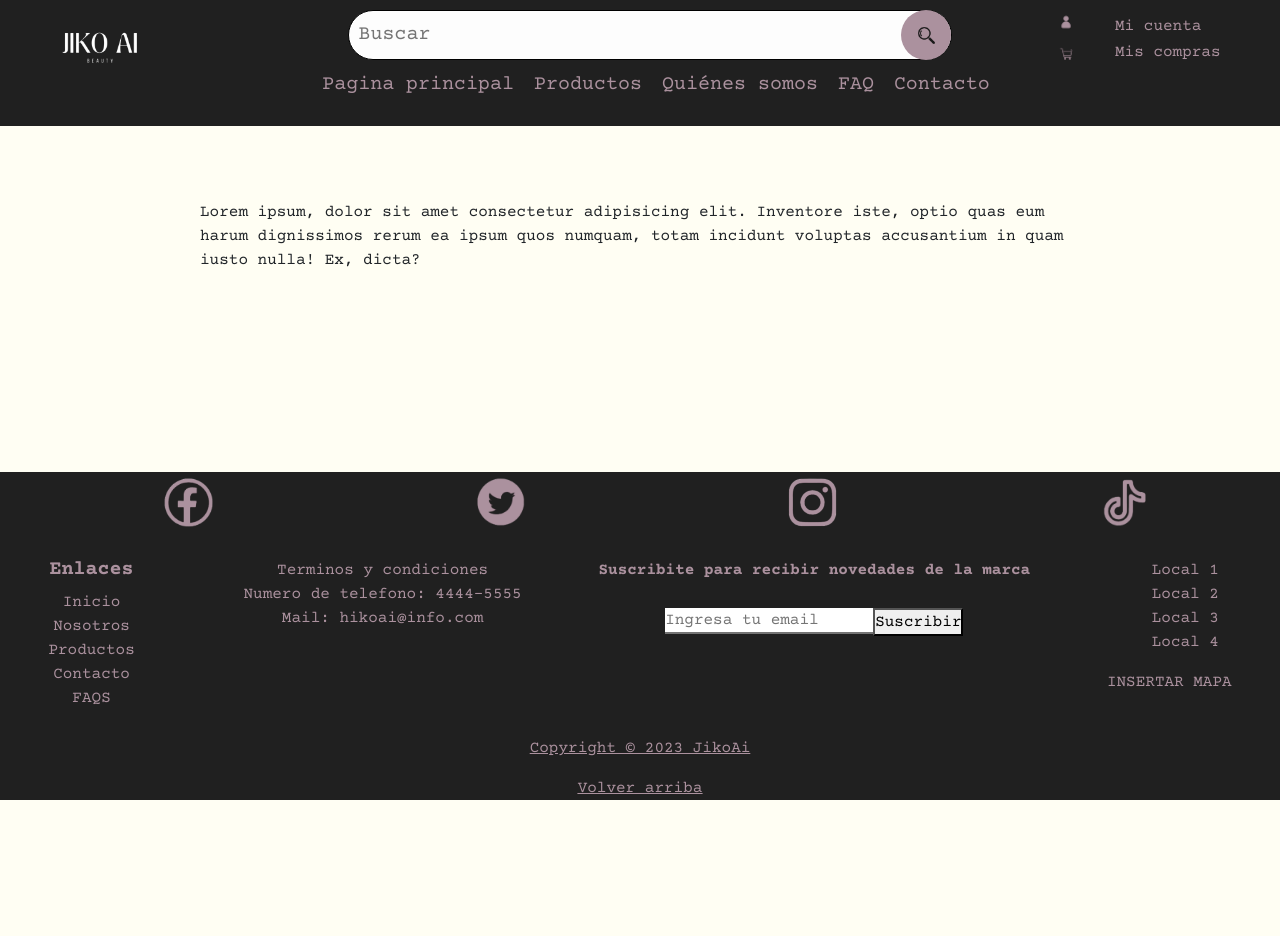
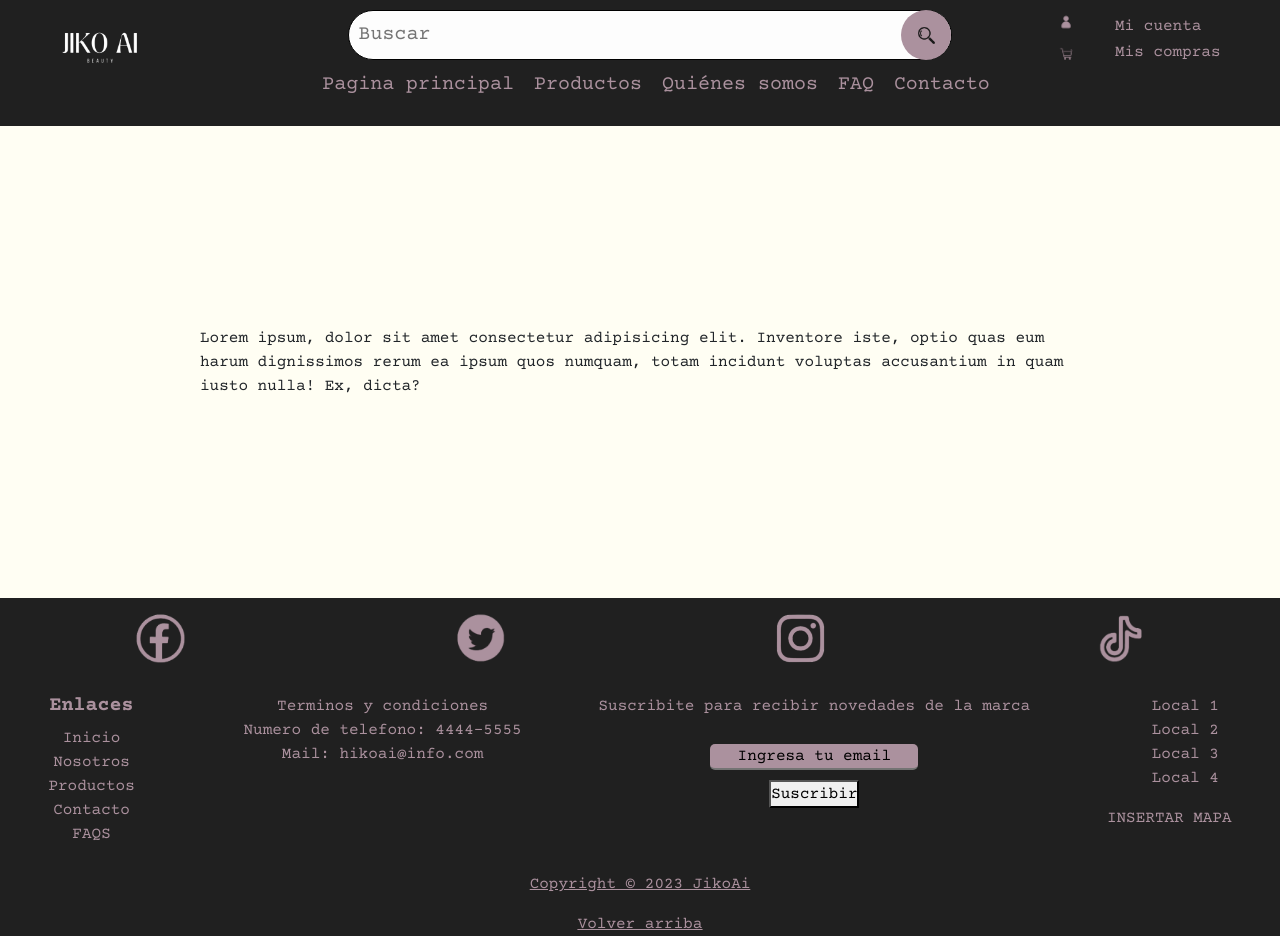
Before and after one commit to StefaniaScuncia/Jiko-Ai-Marca-de-Maquillaje, a plain HTML site: page pages/nosotros.html in a window 1280 px wide. Before the commit the page ends 800 px from the top, so only its background shows below. Drawn offline with nearby package versions, Linux system fonts and the light colour scheme.

Commit message:
Cambios en mail

```diff
--- a/css/style.css
+++ b/css/style.css
@@ -22,7 +22,6 @@ body {
 header {
     font-family: 'Courier Prime', monospace;
     background-color: #202020;
-    position: fixed;
     width: 100%;
     left: 0;
     display: grid;
@@ -262,12 +261,16 @@ footer {
     max-width: 100%;
 }
 
+.logoredes {
+    padding-top: 10px;
+}
+
 .logoredes ul {
     list-style: none;
     display: flex;
-    justify-content: center;
     flex-direction: row;
     justify-content: space-around;
+    padding: 0;
 }
 
 .logoredes ul img {
@@ -310,16 +313,28 @@ footer {
     color: #ab919e;
 }
 
-.mail {
-    color: #ab919e;
-    font-weight: bold;
+.mail form {
+    display: flex;
+    align-items: center;
+    justify-content: center;
+    margin: 10px;
+    flex-direction: column;
 }
 
-.mail form {
-    display: flex;
-    align-items: flex-start;
-    justify-content: center;
-    padding-top: 10px;
+form div {
+    margin: 10px 0 10px 0;
+        width: 80%;
+}
+
+#email {
+    width: 100%;
+    border-radius: 5px;
+    background: #ab919e;
+}
+
+#email::placeholder {
+    color: black;
+    text-align: center;
 }
 
 .locales ul {
--- a/pages/nosotros.html
+++ b/pages/nosotros.html
@@ -58,9 +58,9 @@
 
             <nav id="navbarDesktop">
                 <ul>
-                    <li><a href="#">Pagina principal</a></li>
+                    <li><a href="../index.html">Pagina principal</a></li>
                     <li><a href="../pages/productos.html">Productos</a></li>
-                    <li><a href="../pages/nosotros.html">Quiénes somos</a></li>
+                    <li><a href="#">Quiénes somos</a></li>
                     <li><a href="../pages/faq.html">FAQ</a></li>
                     <li><a href="../pages/contacto.html">Contacto</a></li>
                 </ul>
```
